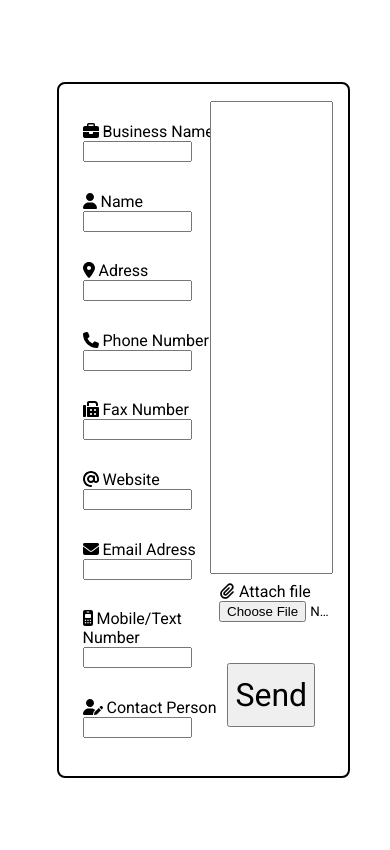
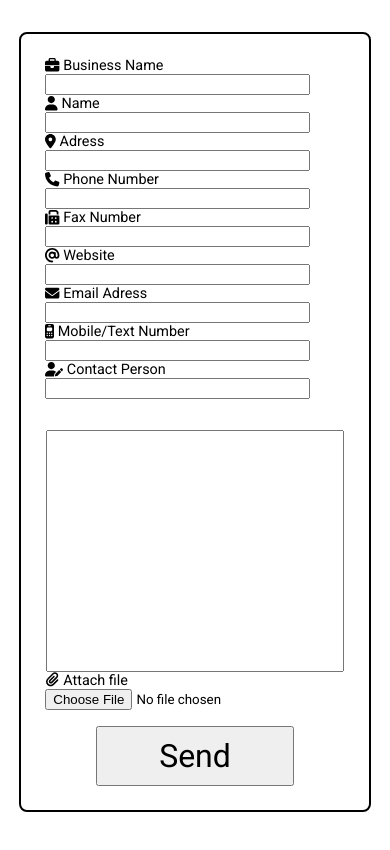
Before and after one commit to gbowne1/spmssite, a plain HTML site: page rfq.html in a window 390 px wide. Drawn offline with Linux system fonts and the light colour scheme.

Commit message:
responsive breakpoints

```diff
--- a/rfqStyles.css
+++ b/rfqStyles.css
@@ -9,6 +9,7 @@ body{
     flex-direction: column;
     width: 100vw;
     height: 100vh;
+    margin: 0;
 }
 main{
     display: flex;
@@ -59,6 +60,7 @@ main{
 .submitButton{
     height: 4rem;
     margin: 2rem;
+    width: 60%;
     font-size: 2rem;
 }
 .fieldForm label{
@@ -72,3 +74,35 @@ main{
 .success{
     color:green;
 }
+
+@media screen and (max-width: 576px) {
+    .rfqForm{
+        width: 85%;
+        height: 90%;
+        flex-direction: column;
+        font-size: 0.9rem;
+    }
+    .inputs,.textArea{
+        width: 100%;
+        height: 50%;
+    }
+    .inputs{
+        justify-content: center;
+        align-items: center;
+    }
+    .submitButton{
+        margin: 1rem;
+    }
+}
+
+@media screen and (max-width: 1024px) {
+    .rfqForm{
+        width: 85%;
+    }
+    .submitButton{
+        margin: 1rem;
+    }
+    .textArea{
+        padding-top: 1rem;
+    }
+}
--- a/rfqValidation.js
+++ b/rfqValidation.js
@@ -5,8 +5,6 @@ const mobileEl = document.querySelector('#mobile');
 const websiteEl = document.querySelector('#website');
 const emailEl = document.querySelector('#email');
 const contactEl = document.querySelector('#contactPerson');
-const attachment = document.querySelector('#attachment');
-console.log('its alive')
 const form = document.querySelector('#form')
 
 const isRequired = value => value ===''?false:true;
@@ -14,6 +12,7 @@ const isEmailValid = (email) => {
     const re = /^(([^<>()\[\]\\.,;:\s@"]+(\.[^<>()\[\]\\.,;:\s@"]+)*)|(".+"))@((\[[0-9]{1,3}\.[0-9]{1,3}\.[0-9]{1,3}\.[0-9]{1,3}\])|(([a-zA-Z\-0-9]+\.)+[a-zA-Z]{2,}))$/;
     return re.test(email);
 };
+//check number in US format
 const isNumberValid = number =>{
     const re = /\(?([0-9]{3})\)?([ .-]?)([0-9]{3})\2([0-9]{4})/;
     return re.test(number);
@@ -166,7 +165,7 @@ isContanctValid;
 
 // submit to the server if the form is valid
 if (isFormValid) {
-console.log('DONE')
+alert('Message Send')
 }
 });
 
```
